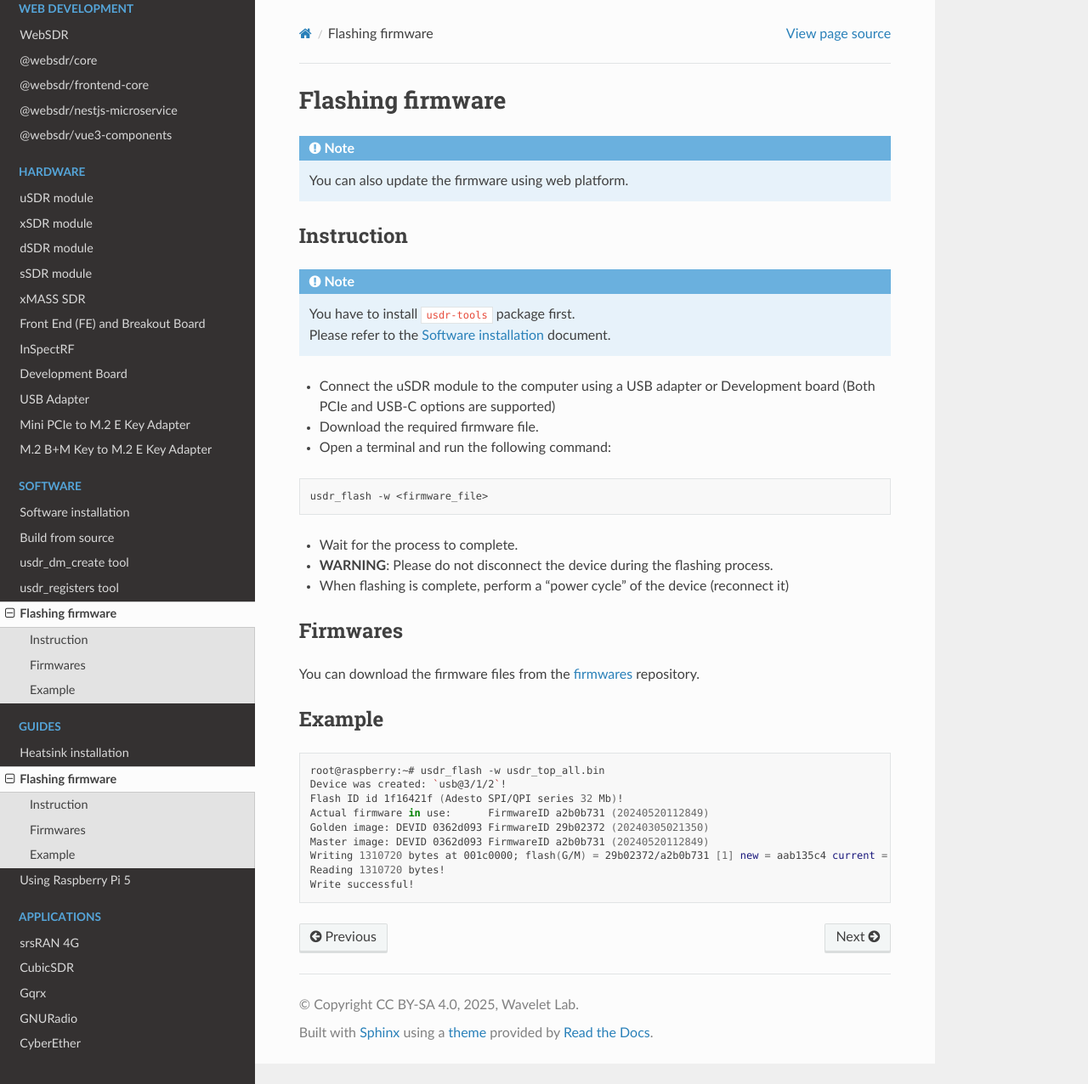
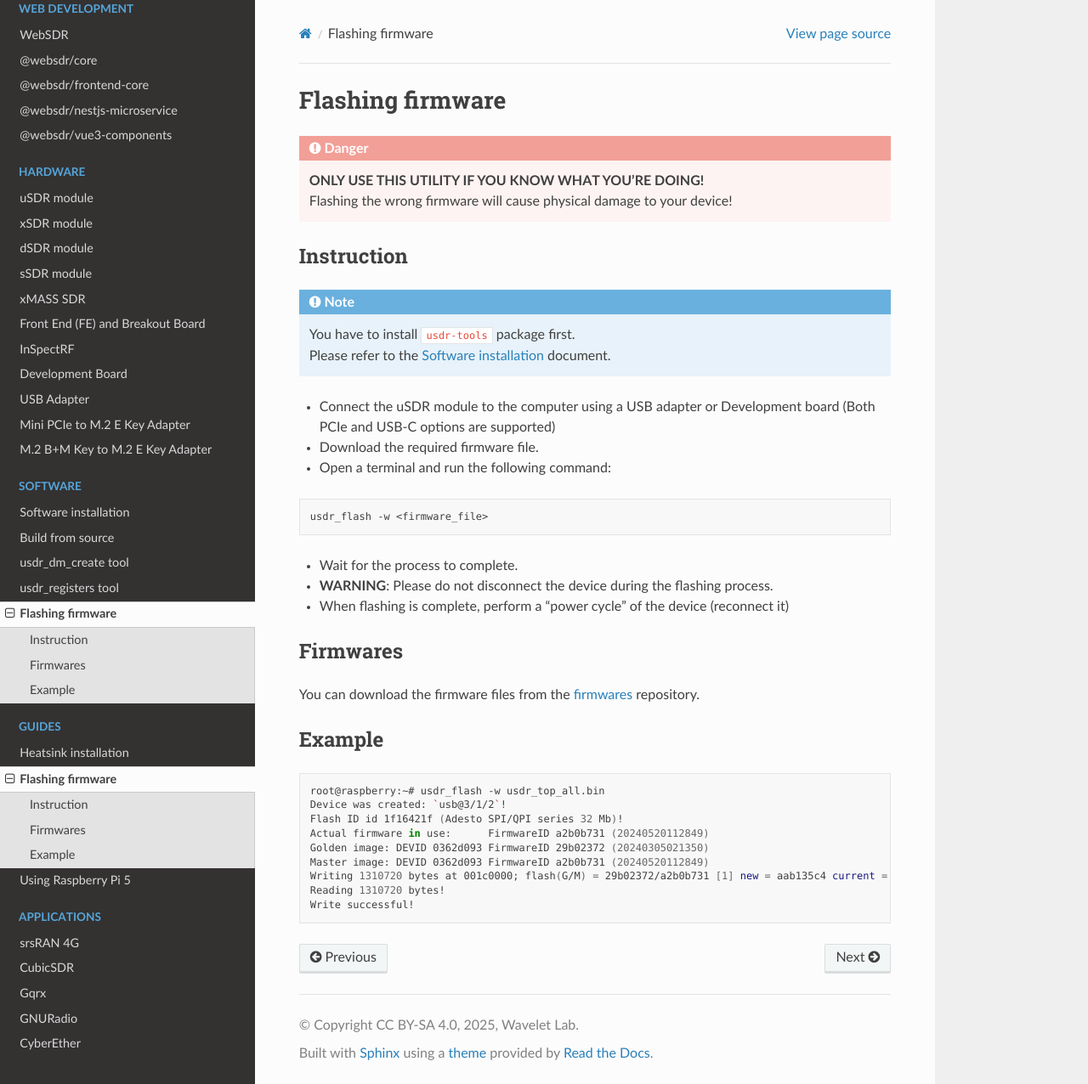
Before and after one commit to wavelet-lab/docs, a Sphinx documentation site: the page built from source/guides/firmware.rst, in a window 1280 px wide and 1276 px high. Shown: the whole window at 85% size. Built offline with Sphinx 7.4.7 and the Read the Docs theme 3.1.0, drawn with Linux system fonts in a browser that asks for light colours.

Commit message:
docs: update firmware flashing warning

```diff
--- a/source/guides/firmware.rst
+++ b/source/guides/firmware.rst
@@ -2,9 +2,10 @@
 Flashing firmware
 =================
 
-.. note::
+.. danger::
+   | **ONLY USE THIS UTILITY IF YOU KNOW WHAT YOU'RE DOING!**
+   | Flashing the wrong firmware will cause physical damage to your device!
 
-   You can also update the firmware using web platform.
 
 Instruction
 -----------
```
